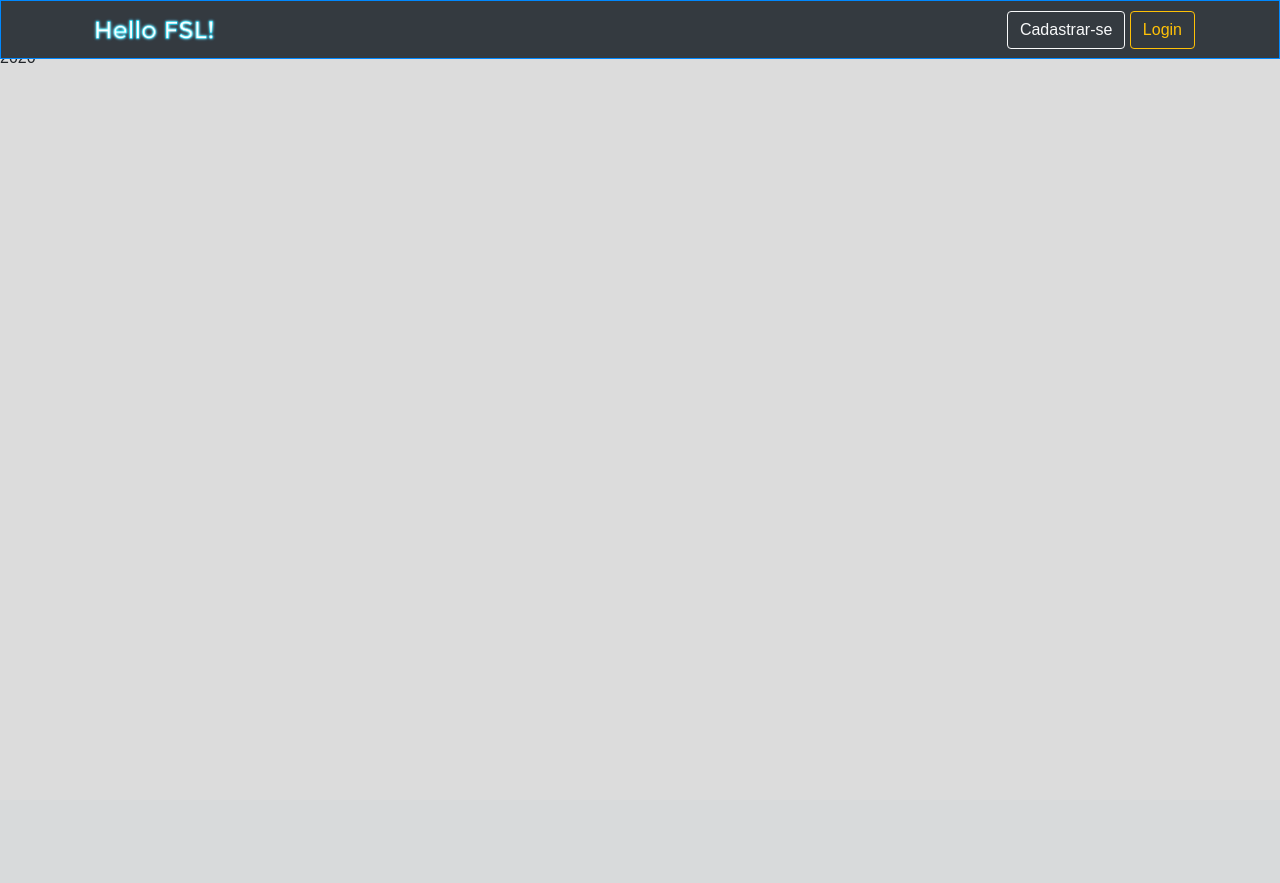
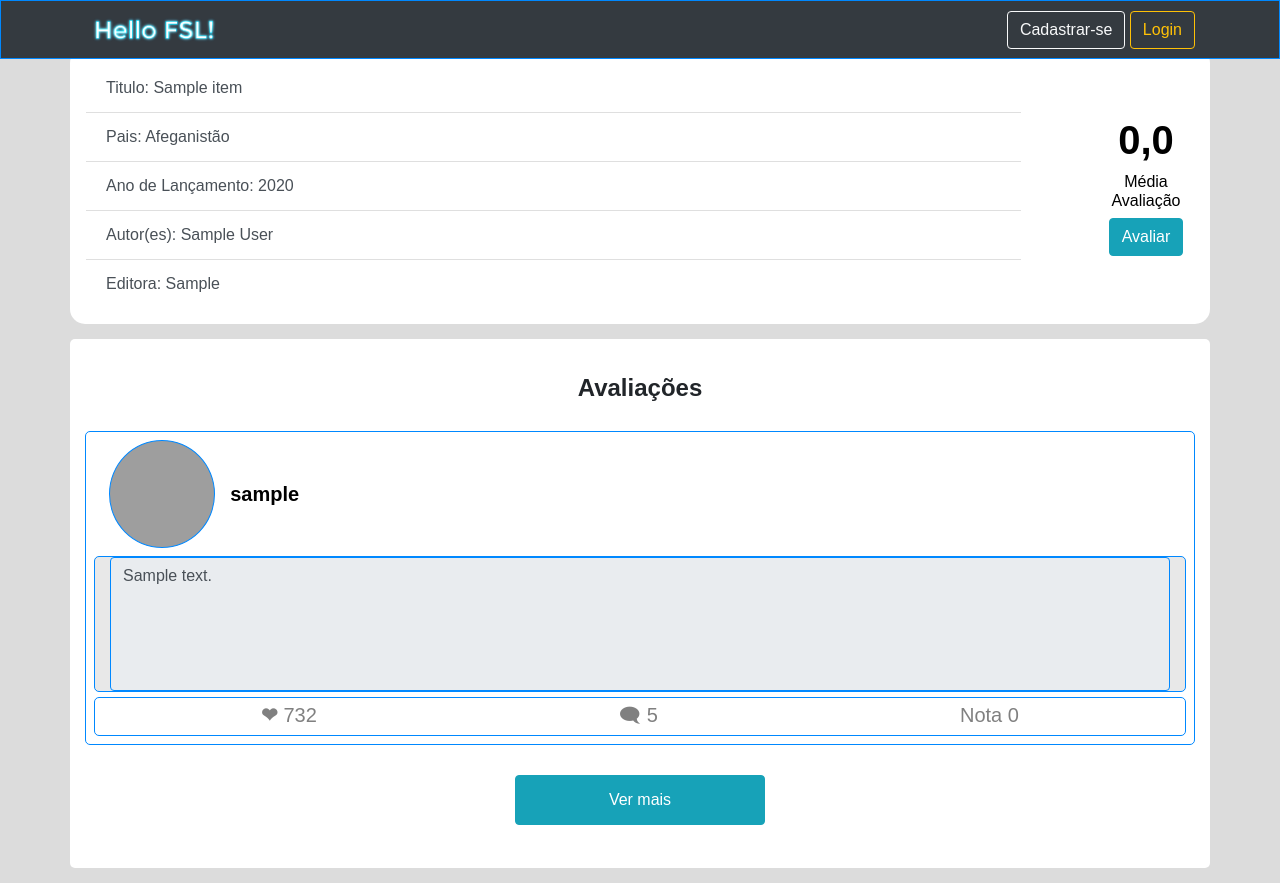
Before and after one commit to fgmw-adsMack/App_FSL, a Django app: page /items/1 in a window 1280 px wide. Before the commit the page ends 63 px from the top, so only its background shows below. Run offline with Django 3.2, Linux system fonts and the light colour scheme; tables that the repository leaves empty hold one stand-in row (values such as "Sample post"); some libraries are stand-ins or nearby versions; grey boxes are pictures that could not be loaded.

Commit message:
Adição das avaliações

```diff
--- a/account/static/css/base.css
+++ b/account/static/css/base.css
@@ -20,6 +20,171 @@ section{
     margin-top: 15px;
     margin-bottom: 15px;
 }
+ /*alteração*/
+.text-list-avaliacao:hover{
+	background: #ADD8E6;
+	font-weight: bold;
+}
+
+.lista-avaliacao{
+  margin-top: 150px;
+  margin-bottom: 15px;
+  border-radius: 15px;
+
+}
+
+.lista-avaliacao-layout{
+  margin-right: 75px;
+}
+
+.grupo-nota{
+  color: black;
+  /*margin: 4em;*/
+}
+
+.form-nota{
+  margin-top: 8px;
+  margin-bottom: 8px;
+}
+
+.border-control{
+  border:solid 1px;
+  border-color:#0088ff;
+}
+
+.label-text{
+  font-weight: normal;
+}
+
+.dados-avaliacao{
+   border: solid 1px;
+   border-color:#0088ff;
+}
+
+.comentario-area-avaliar{
+  border-radius: 15px;
+  margin-top: 15px;
+  margin-bottom: 35px;
+}
+
+.btn-avaliar{
+  margin-top: 15px;
+  width: 150px;
+}
+
+.avaliacoes-section{
+    margin-bottom: 5px;
+}
+
+.font-user-avaliacao{
+  color:black;
+  font-size: 20px;
+}
+
+.font-user-avaliacao:hover{
+  color:#EEAD2D;
+  text-decoration: none;
+  transform: scale(1.2);
+  cursor: pointer;
+}
+
+.avaliacoes-username {
+  border: solid 1px;
+  border-color:#0088ff;
+  margin-bottom: 5px;
+  border-radius: 5px;
+}
+
+.comentario-box{
+  background: #E8E8E8;
+}
+
+.avaliacoes-box{
+  background: white;
+  padding-top: 5px;
+  border: solid 1px;
+  border-color:#0088ff;
+  border-radius: 5px;
+}
+
+.font-bold-avaliacao{
+  color: gray;
+}
+
+.font-bold-avaliacao:hover{
+  color: #EEAD2D;*/
+  transform: scale(1.2);
+  cursor: pointer;
+}
+
+.lista-vincular{
+  border:solid 1px;
+  border-color:#0088ff;
+  border-radius: 15px;
+
+}
+
+.curtir-avaliacao{
+  font-weight: bold;
+  color: gray;
+}
+
+.curtir-avaliacao:hover{
+  color: red;
+  /*color: #EEAD2D;*/
+  transform: scale(1.2);
+  cursor: pointer;
+}
+
+.img-circle-avaliacao {
+    border: solid 1px;
+    border-color:#0088ff;
+    border-radius: 50%;
+    margin-right: 15px;
+}
+.img-circle-avaliacao {
+    border-radius: 0;
+}
+
+.ratio-avaliacao {
+    background-position: center center;
+    background-repeat: no-repeat;
+    background-size: cover;
+
+    height: 0;
+    padding-bottom: 10%;
+    position: relative;
+    width: 10%;
+}
+.img-circle-avaliacao {
+    border-radius: 50%;
+}
+.img-responsive-avaliacao {
+    display: block;
+    height: auto;
+    max-width: 10%;
+}
+
+/*-------------------------------------------------Avaliar Item-------------------------------------------------*/
+
+.rating {
+  color: #F7D917;
+  unicode-bidi: bidi-override;
+  direction: rtl;
+  font-size: 35px;
+}
+.rating > span {
+  display: inline-block;
+  position: relative;
+  /*width: 1.1em;*/
+}
+.rating > span:hover:before,
+.rating > span:hover ~ span:before {
+   content: "\2605";
+   position: absolute;
+}
+
+/*Fim Alteração*/
 
 #header-usuario-bg{
     padding-bottom: 0px;
@@ -235,7 +400,7 @@ footer{
     max-width: 65%;
 }
 
---------------------------
+/*--------------------------*/
 
 .text-list-avaliacao:hover{
 	background: #ADD8E6;
@@ -328,7 +493,7 @@ footer{
 }
 
 .font-bold-avaliacao:hover{
-  color: #EEAD2D;*/
+  color: #EEAD2D;
   transform: scale(1.2);
   cursor: pointer;
 }
@@ -394,13 +559,14 @@ footer{
   position: relative;
   /*width: 1.1em;*/
 }
+
 .rating > span:hover:before,
 .rating > span:hover ~ span:before {
    content: "\2605";
    position: absolute;
 }
 
-------------------------
+/*------------------------*/
 
 .header-pesquisa{
 	padding-top:100px;
--- a/items/admin.py
+++ b/items/admin.py
@@ -1,7 +1,11 @@
 from django.contrib import admin
-from .models import Item
+from .models import Item, Evaluation
 
 
 @admin.register(Item)
 class ItemAdmin(admin.ModelAdmin):
     list_display = ('title', 'director', 'seasons')
+
+@admin.register(Evaluation)
+class EvaluationAdmin(admin.ModelAdmin):
+    list_display = ('user', 'item', 'rating', 'comment')
--- a/items/models.py
+++ b/items/models.py
@@ -1,4 +1,5 @@
 from django.db import models
+from django.contrib.auth.models import User
 from django.core.validators import MaxValueValidator, MinValueValidator
 from . import constants
 import datetime
@@ -44,3 +45,24 @@ class Item(models.Model):
 
     def __str__(self):
         return self.title
+
+class Evaluation(models.Model):
+    CHOICES = [(i,i) for i in range(11)]
+    user = models.ForeignKey(
+        User,
+        on_delete=models.CASCADE)
+    item = models.ForeignKey(
+        Item,
+        on_delete=models.CASCADE)
+    rating = models.IntegerField(
+        validators=[MinValueValidator(0),
+        MaxValueValidator(10)],
+        choices=CHOICES)
+    comment = models.CharField(max_length=255,blank=True,default='')
+    created = models.DateTimeField(auto_now=True)
+
+    class Meta:
+        ordering = ['item']
+
+    def __str__(self):
+        return f"{self.item} {self.user}"
--- /dev/null
+++ b/items/templates/items/detail.html
@@ -0,0 +1,86 @@
+{% extends "base.html" %}
+{% load crispy_forms_tags %}
+
+{% block title %}{{ object.title }}{% endblock %}
+
+{% block content %}
+<main>
+  <section class= "lista-avaliacao container d-flex bd-highlight mt-5">
+
+    <ul class="list-group list-group-flush border border-white lista-avaliacao-layout w-100">
+      <li class="list-group-item list-group-item-action text-list-avaliacao">Titulo:
+        <span>{{ object.title }}</span>
+      </li>
+
+      <li class="list-group-item list-group-item-action text-list-avaliacao">Pais:
+        <span>{{ object.country }}</span>
+      </li>
+
+      <li class="list-group-item list-group-item-action text-list-avaliacao">Ano de Lançamento:
+        <span>{{ object.year }}</span>
+      </li>
+
+      {% if object.item_type == "book" %}
+      <li class="list-group-item list-group-item-action text-list-avaliacao">Autor(es):
+        <span>{{ object.author }}</span>
+      </li>
+      <li class="list-group-item list-group-item-action text-list-avaliacao">Editora:
+        <span>{{ object.publisher }}</span>
+      </li>
+      {% else %}
+      <li class="list-group-item list-group-item-action text-list-avaliacao">Diretor(es):
+        <span>{{ object.director }}</span>
+      </li>
+      <li class="list-group-item list-group-item-action text-list-avaliacao">Elenco Principal:
+        <span>{{ object.cast }}</span>
+      </li>
+      {% if object.item_type == 'series' %}
+      <li class="list-group-item list-group-item-action text-list-avaliacao">Número de Temporadas:
+        <span>{{ object.seasons }}</span>
+      </li>
+      {% endif %}
+      {% endif %}
+
+
+
+    </ul>
+
+    <div class="align-self-center text-center grupo-nota">
+      <h1><strong>{{ average }}<strong></h1>
+      <h6>Média Avaliação</h6>
+      <a href="{% url "evaluation" item_id=object.id %}" class="btn btn-info">Avaliar</a>
+    </div>
+
+  </section>
+
+  <section class="container">
+
+    <h4 class="text-center text-atividades"><strong>Avaliações</strong></h4>
+    {% for l in latest %}
+    <div class="d-flex bd-highlight avaliacoes-section">
+
+      <div class="p-2 bd-highlight avaliacoes-username">
+
+        <div class="container d-flex justify-content-start">
+          <div class="ratio-avaliacao img-responsive-avaliacao img-circle-avaliacao h5" style="background-image:url(src/img/exemplo-2.jpg)"></div>
+          <h5 class="h4 align-self-center"><strong><a class="font-user-avaliacao" href="#">{{ l.user.username }}</a></strong></h5>
+        </div>
+
+        <div class="container d-flex justify-content-left avaliacoes-username comentario-box">
+            <textarea readonly class="border-control form-control" rows="5" cols="150" placeholder="Nada foi comentado" style="resize:none">{{ l.comment }}</textarea>
+        </div>
+
+          <div class="container d-flex justify-content-around align-self-center avaliacoes-box">
+            <h5><span class="curtir-avaliacao">&#10084 </span><span class="font-bold-avaliacao">732</span></h5>
+          <h5 class="font-bold-avaliacao">&#128488 5</h5>
+          <h5 class="font-bold-avaliacao">Nota {{ l.rating }}</h5>
+        </div>
+
+      </div>
+
+    </div>
+    {% endfor %}
+    <h4 class="text-center text-atividades"><button type="button" class="btn btn-info btn-style">Ver mais</button></h4>
+  </section>
+</main>
+{% endblock %}
--- a/items/templates/items/item_detail.html
+++ /dev/null
@@ -1,11 +0,0 @@
-{% extends "base.html" %}
-{% load crispy_forms_tags %}
-
-{% block title %}Item{% endblock %}
-
-{% block content %}
-<div>
-  <h2>{{ object.title }}</h2>
-  <p>{{ object.year }}</p>
-</div>
-{% endblock %}
--- a/items/urls.py
+++ b/items/urls.py
@@ -6,5 +6,7 @@ urlpatterns = [
     path('register_movie/', views.register_movie, name='register_movie'),
     path('register_book/', views.register_book, name='register_book'),
     path('register_series/', views.register_series, name='register_series'),
-    path('<int:pk>', ItemDetailView.as_view(), name='item_detail'),
+    # path('<int:pk>', ItemDetailView.as_view(), name='item_detail'),
+    path('<int:item_id>', views.detail, name='item_detail'),
+    path('<int:item_id>/evaluation', views.evaluation, name='evaluation'),
 ]
--- a/items/views.py
+++ b/items/views.py
@@ -1,9 +1,10 @@
 from django.shortcuts import render
 from django.contrib.auth.decorators import login_required
-from .forms import MovieCreateForm, BookCreateForm, SeriesCreateForm
+from .forms import MovieCreateForm, BookCreateForm, SeriesCreateForm, EvaluationForm
 from django.contrib import messages
 from django.views.generic import DetailView
-from .models import Item
+from .models import Item, Evaluation
+from django.db.models import Avg
 
 
 @login_required()
@@ -84,4 +85,60 @@ def register_series(request):
 
 class ItemDetailView(DetailView):
     model = Item
-    template_name = 'items/item_detail.html'
+    template_name = 'items/detail.html'
+
+def detail(request,item_id):
+    item = Item.objects.get(id=item_id)
+    latest = Evaluation.objects.filter(item=item_id).order_by('-created')[:4]
+    average = '%.1f' % Evaluation.objects.filter(item=item_id).aggregate(Avg('rating')).get('rating__avg')
+    average = average.replace('.',',')
+    print(latest)
+    print(len(latest))
+    # form = Evaluation()
+    return render(
+        request,
+        'items/detail.html',
+        {
+            'object': item,
+            'latest': latest,
+            'average': average,
+            'section': 'detail',
+        },
+    )
+
+
+@login_required()
+def evaluation(request,item_id):
+    # print("Username: "+str(request))
+    item = Item.objects.get(id=item_id)
+    average = '%.1f' % Evaluation.objects.filter(item=item_id).aggregate(Avg('rating')).get('rating__avg')
+    average = average.replace('.',',')
+    if request.method == 'POST':
+        # print(request.user.username)
+        form = EvaluationForm(request.POST)
+        # form.instance.user = request.user
+        # form.instance.item = item
+        # print(form)
+        if form.is_valid():
+            temp = form.save(commit=False)
+            temp.user = request.user
+            temp.item = item
+            temp.save()
+            messages.success(request, 'Cadastro realizado com sucesso!')
+        else:
+            messages.error(
+                request,
+                'Ops! Aconteceu um erro no seu cadastro. Verifique os campos e tente novamente!',
+            )
+    else:
+        form = EvaluationForm()
+    return render(
+        request,
+        'items/evaluation.html',
+        {
+            'object': item,
+            'average': average,
+            'evaluation_form': form,
+            'section': 'evaluation',
+        },
+    )
```
Also changed, not shown: items/forms.py (+21 -1 lines), items/templates/items/evaluation.html (added, +71 -0 lines), items/migrations/0006_evaluation.py (added), 1 other file.
